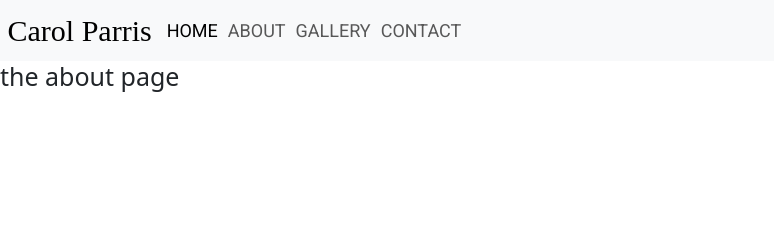
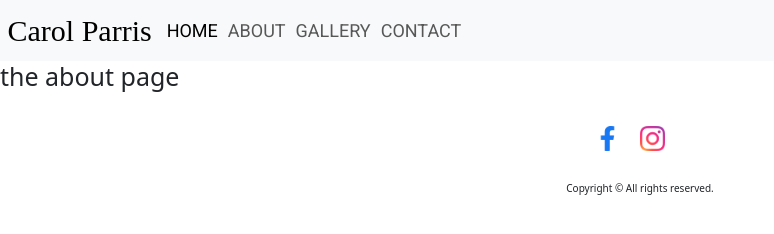
Before and after one commit to PiperRc/Artist-Website, an Astro site: page /about in a window 1280 px wide. Shown: the whole page, without its empty margins (0-774 px from the left). Built offline with nearby package versions, Linux system fonts and the light colour scheme; Astro itself is replaced by a stand-in of ours; a web font is replaced by a local one.

Commit message:
Add footer

```diff
--- a/public/css/style.css
+++ b/public/css/style.css
@@ -33,3 +33,24 @@ html{
     height: auto;
     width:100%;
 }
+
+/* footer */
+.social-media{
+    display: flex;
+    justify-content: center;
+    padding-top:3rem;
+    padding-bottom:3rem;
+}
+
+.social-media a{
+    width:2.5rem;
+   margin-right:2rem;
+}
+
+.social-media img{
+    width: 100%;
+}
+
+.copyright p{
+    text-align: center;
+}
--- a/src/layouts/MainLayout.astro
+++ b/src/layouts/MainLayout.astro
@@ -1,4 +1,4 @@
-<!doctype html>
+<!DOCTYPE html>
 <html lang="en">
   <head>
     <meta charset="UTF-8" />
@@ -86,14 +86,37 @@
       <slot />
     </main>
 
+    <footer>
+      <div class="social-media">
+        <a
+          href="https://www.facebook.com/profile.php?id=100007474967047"
+          target="_blank"
+        >
+          <img src="/images/social-icons/facebook.png" alt="facebook-icon" />
+        </a>
+
+        <a href="https://www.instagram.com/carolmparris/" target="_blank">
+          <img src="/images/social-icons/instagram.png" alt="" />
+        </a>
+      </div>
+
+      <div class="copyright">
+        <p>Copyright © All rights reserved.</p>
+      </div>
+    </footer>
+
     <!-- lightgallery -->
     <script src="/js/lightgallery.umd.js" is:inline></script>
 
     <script type="text/javascript">
-      lightGallery(document.getElementById('lightgallery'), {
+      lightGallery(document.getElementById("lightgallery"), {
+        controls: true,
+        closeOnTap: true,
+        showCloseIcon: true,
+        download: false,
+      });
+    </script>
 
-      });
-  </script>
     <script src="/js/app.js" is:inline></script>
   </body>
 </html>
```
Also changed, not shown: public/images/social-icons/facebook.png (added), public/images/social-icons/instagram.png (added).
